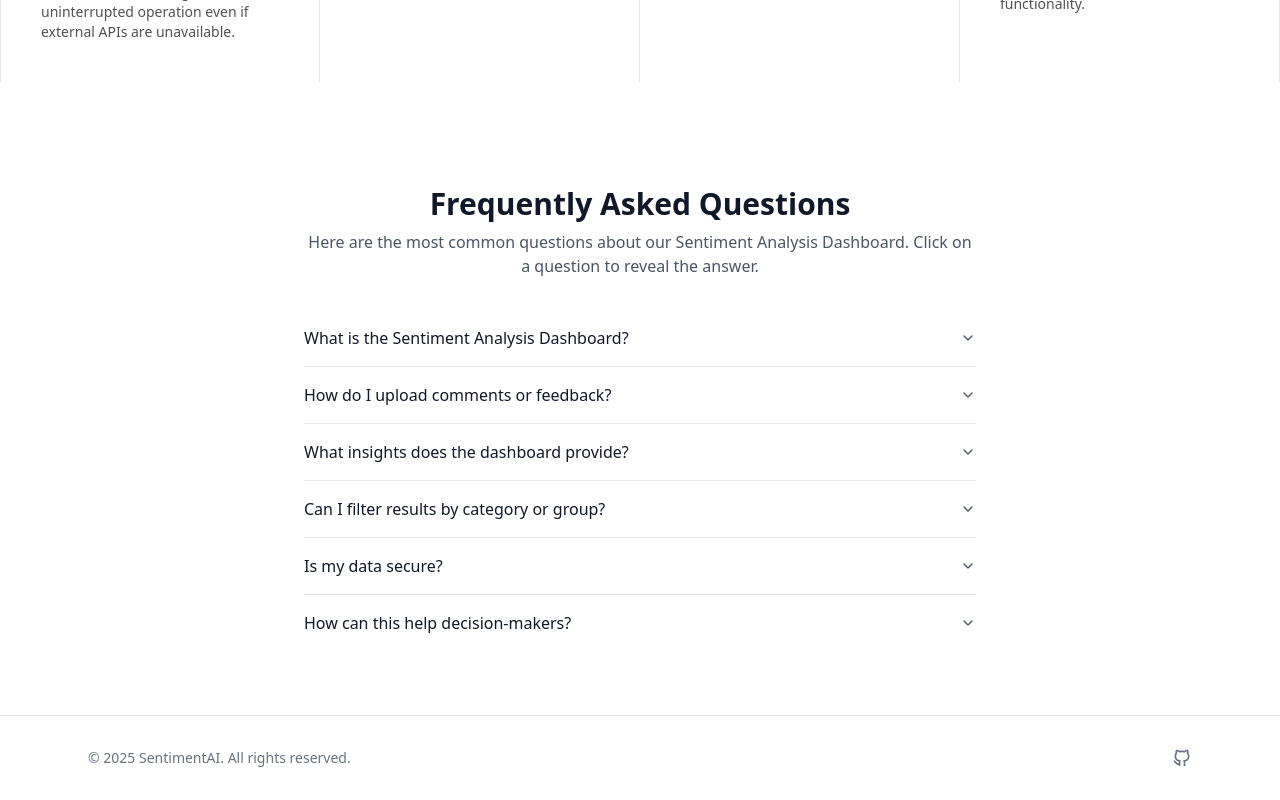
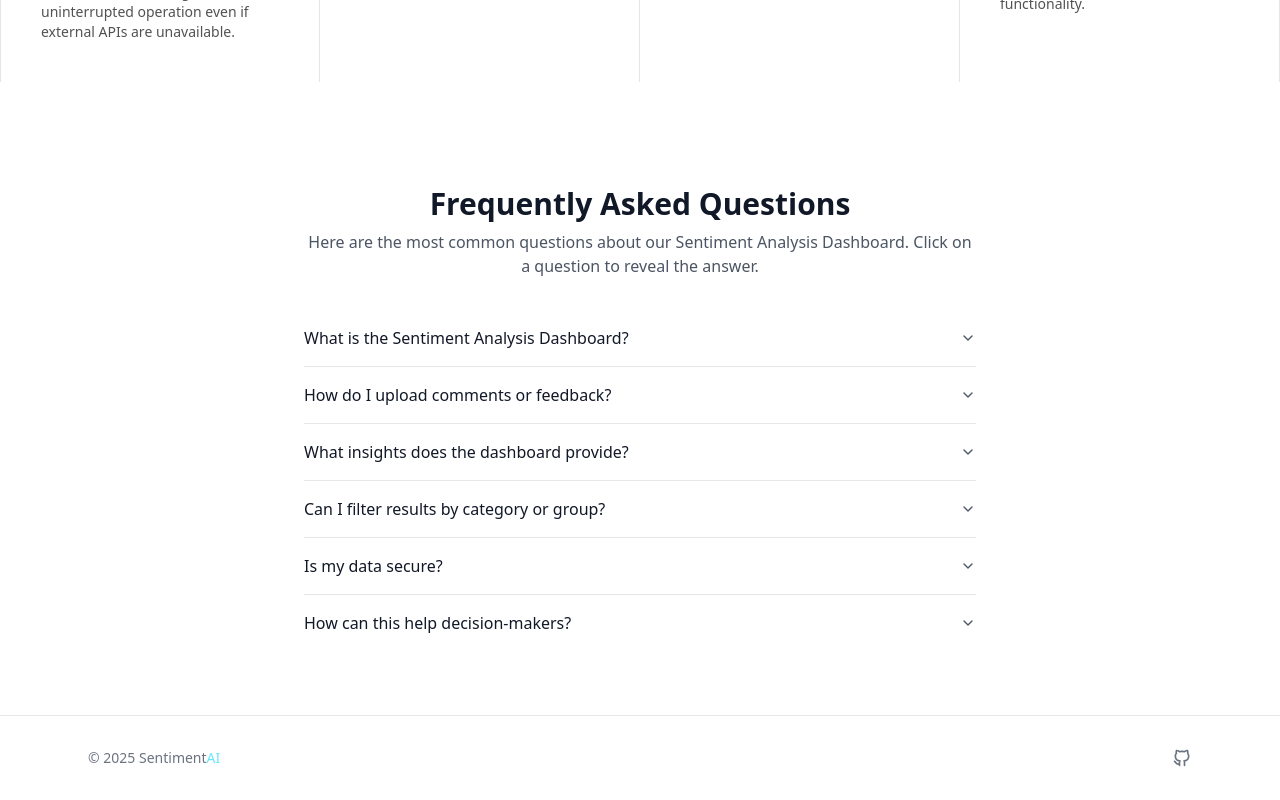
Before and after one commit to Shashank-143/Sentiment_Analysis_SIH, a Next.js app in the folder frontend/: page / in a window 1280 px wide. Shown: the part 2181-2981 px from the top of the page. Built offline with nearby package versions, Linux system fonts and the light colour scheme.

Commit message:
vercel installation issue solved

```diff
--- a/frontend/app/components/footer.tsx
+++ b/frontend/app/components/footer.tsx
@@ -8,7 +8,7 @@ export default function Footer() {
             <div className="mx-auto flex max-w-6xl flex-col items-center justify-between gap-4 px-6 py-8 md:flex-row">
                 {/* Left: Brand / Copyright */}
                 <p className="text-sm text-gray-500">
-                    © {new Date().getFullYear()} SentimentAI. All rights reserved.
+                    © {new Date().getFullYear()} Sentiment<span className="text-cyan-300">AI</span>
                 </p>
 
                 {/* Right: Navigation / Social Links */}
```
